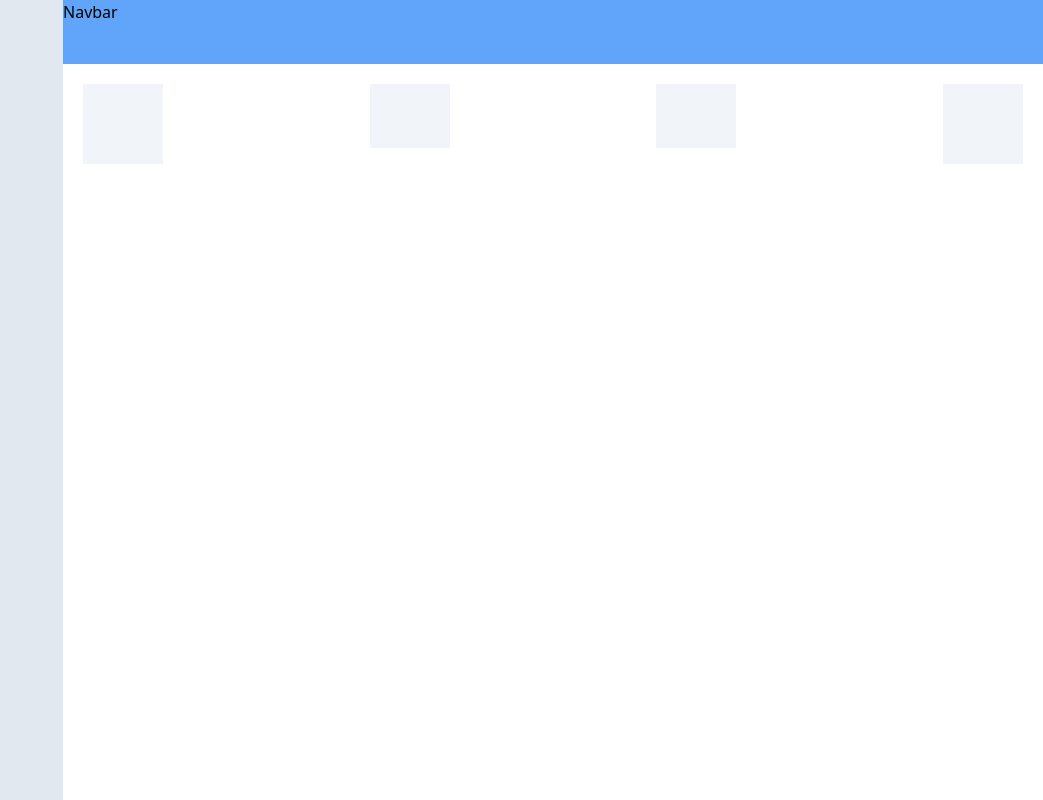
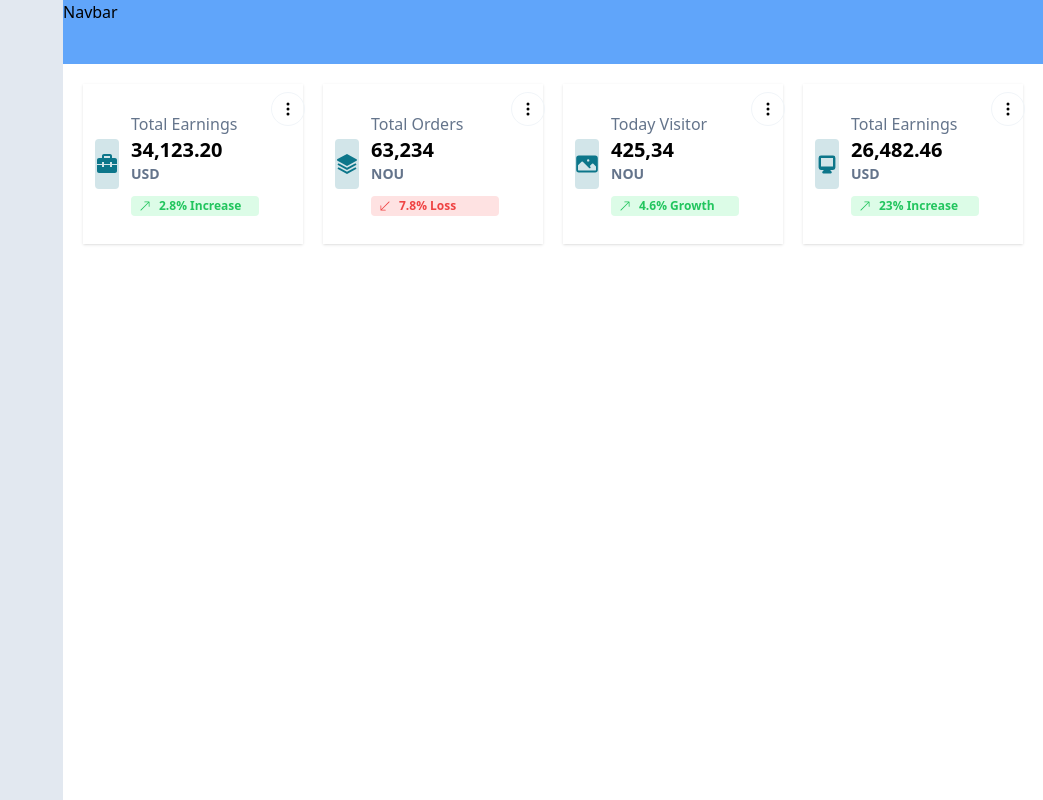
Before and after one commit to kaung222/team_l_dashboard, a React (Vite) app: page / in a window 1280 px wide. Shown: the whole page, without its empty margins (237-1280 px from the left). Built offline with nearby package versions, Linux system fonts and the light colour scheme.

Commit message:
Status Card Complete 1

```diff
--- /dev/null
+++ b/src/components/DropdownBtn.jsx
@@ -0,0 +1,52 @@
+import { useState } from "react";
+import { BsThreeDotsVertical } from "react-icons/bs";
+
+const DropdownBtn = () => {
+
+    const [open, setOpen] = useState(false);
+
+    const toggleDropdown = () => {
+      setOpen(!open);
+    };
+  return (
+    <div>
+      {" "}
+      <button
+        className=" flex items-center px-2 py-2 border border-slate-100 rounded-full"
+        onClick={toggleDropdown}
+      >
+        <BsThreeDotsVertical />
+      </button>
+      {open && (
+        <div className=" absolute shadow right-0">
+          <a
+            href="#"
+            className=" block px-4 py-2 text-sm bg-white w-[200px] hover:bg-gray-100"
+          >
+            Yearly
+          </a>
+          <a
+            href="#"
+            className=" block px-4 py-2 text-sm bg-white w-[200px] hover:bg-gray-100"
+          >
+            Monthly
+          </a>
+          <a
+            href="#"
+            className=" block px-4 py-2 text-sm bg-white w-[200px] hover:bg-gray-100"
+          >
+            Weekly
+          </a>
+          <a
+            href="#"
+            className=" block px-4 py-2 text-sm bg-white w-[200px] hover:bg-gray-100"
+          >
+            Today
+          </a>
+        </div>
+      )}
+    </div>
+  );
+}
+
+export default DropdownBtn
--- a/src/components/Layout.jsx
+++ b/src/components/Layout.jsx
@@ -8,7 +8,7 @@ const Layout = ({ children }) => {
       <div className="bg-slate-200 min-h-screen fixed top-0 left-0 w-[300px]">
         <Sidebar />
       </div>
-      <div className=" ml-[300px] h-16 bg-blue-400">
+      <div className=" md:ml-[300px] h-16 bg-blue-400">
         <Navbar />
         {children}
       </div>
--- a/src/components/Status.jsx
+++ b/src/components/Status.jsx
@@ -1,10 +1,98 @@
+import { BiSolidBriefcaseAlt2, BiSolidLayer } from "react-icons/bi";
+import { BsArrowDownLeft, BsArrowUpRight } from "react-icons/bs";
+import { HiMiniPhoto } from "react-icons/hi2";
+import { HiDesktopComputer } from "react-icons/hi";
+import DropdownBtn from "./DropdownBtn";
 const Status = () => {
+
+
+
   return (
-    <div className="flex items-start justify-between">
-      <div className=" w-20 h-20 bg-slate-100"></div>
-      <div className=" w-20 h-16 bg-slate-100"></div>
-      <div className=" w-20 h-16 bg-slate-100"></div>
-      <div className=" w-20 h-20 bg-slate-100"></div>
+    <div className=" grid md:grid-cols-1 lg:grid-cols-4 gap-5">
+      <div className="flex gap-3 md:justify-around justify-center items-center px-3 py-2 shadow">
+        <div className="w-[60px] bg-[#0c758a2f] rounded h-[50px] flex justify-center items-center">
+          <BiSolidBriefcaseAlt2 className=" text-2xl text-[#0c768a]" />
+        </div>
+        <div className=" h-full py-5">
+          <h4 className=" text-start text-slate-500">Total Earnings</h4>
+          <h3 className=" text-xl text-start font-semibold">
+            34,123.20{" "}
+            <span className=" flex text-sm text-slate-500 font-semibold">
+              USD
+            </span>
+          </h3>
+          <p className=" flex w-32 gap-2 items-center mt-3 px-2 py-1 text-[12px] font-semibold leading-none bg-green-100 text-green-500 rounded">
+            <BsArrowUpRight />
+            <span className=" "> 2.8% Increase</span>
+          </p>
+        </div>
+        <div className=" self-start relative">
+          <DropdownBtn />
+        </div>
+      </div>
+      <div className="flex gap-3 md:justify-around justify-center items-center px-3 py-2 shadow">
+        <div className="w-[60px] bg-[#0c758a2f] rounded h-[50px] flex justify-center items-center">
+          <BiSolidLayer className=" text-2xl text-[#0c768a]" />
+        </div>
+        <div className=" h-full py-5">
+          <h4 className=" text-start text-slate-500">Total Orders</h4>
+          <h3 className=" text-xl text-start font-semibold">
+            63,234
+            <span className=" flex text-sm text-slate-500 font-semibold">
+              NOU
+            </span>
+          </h3>
+          <p className=" flex w-32 gap-2 items-center mt-3 px-2 py-1 text-[12px] font-semibold leading-none bg-red-100 text-red-500 rounded">
+            <BsArrowDownLeft />
+            <span className=" ">7.8% Loss</span>
+          </p>
+        </div>
+        <div className=" self-start relative">
+          <DropdownBtn />
+        </div>
+      </div>
+      <div className="flex gap-3 md:justify-around justify-center items-center px-3 py-2 shadow">
+        <div className="w-[60px] bg-[#0c758a2f] rounded h-[50px] flex justify-center items-center">
+          <HiMiniPhoto className=" text-2xl text-[#0c768a]" />
+        </div>
+        <div className=" h-full py-5">
+          <h4 className=" text-start text-slate-500">Today Visitor</h4>
+          <h3 className=" text-xl text-start font-semibold">
+            425,34
+            <span className=" flex text-sm text-slate-500 font-semibold">
+              NOU
+            </span>
+          </h3>
+          <p className=" flex w-32 gap-2 items-center mt-3 px-2 py-1 text-[12px] font-semibold leading-none bg-green-100 text-green-500 rounded">
+            <BsArrowUpRight />
+            <span className=" "> 4.6% Growth</span>
+          </p>
+        </div>
+        <div className=" self-start relative">
+          <DropdownBtn />
+        </div>
+      </div>
+      <div className="flex gap-3 md:justify-around justify-center items-center px-3 py-2 shadow">
+        <div className="w-[60px] bg-[#0c758a2f] rounded h-[50px] flex justify-center items-center">
+          <HiDesktopComputer className=" text-2xl text-[#0c768a]" />
+        </div>
+        <div className=" h-full py-5">
+          <h4 className=" text-start text-slate-500">Total Earnings</h4>
+          <h3 className=" text-xl text-start font-semibold">
+            26,482.46
+            <span className=" flex text-sm text-slate-500 font-semibold">
+              USD
+            </span>
+          </h3>
+          <p className=" flex w-32 gap-2 items-center mt-3 px-2 py-1 text-[12px] font-semibold leading-none bg-green-100 text-green-500 rounded">
+            <BsArrowUpRight />
+            <span className=" ">23% Increase</span>
+          </p>
+        </div>
+        <div className=" self-start relative">
+          <DropdownBtn />
+        </div>
+      </div>
     </div>
   );
 };
```
